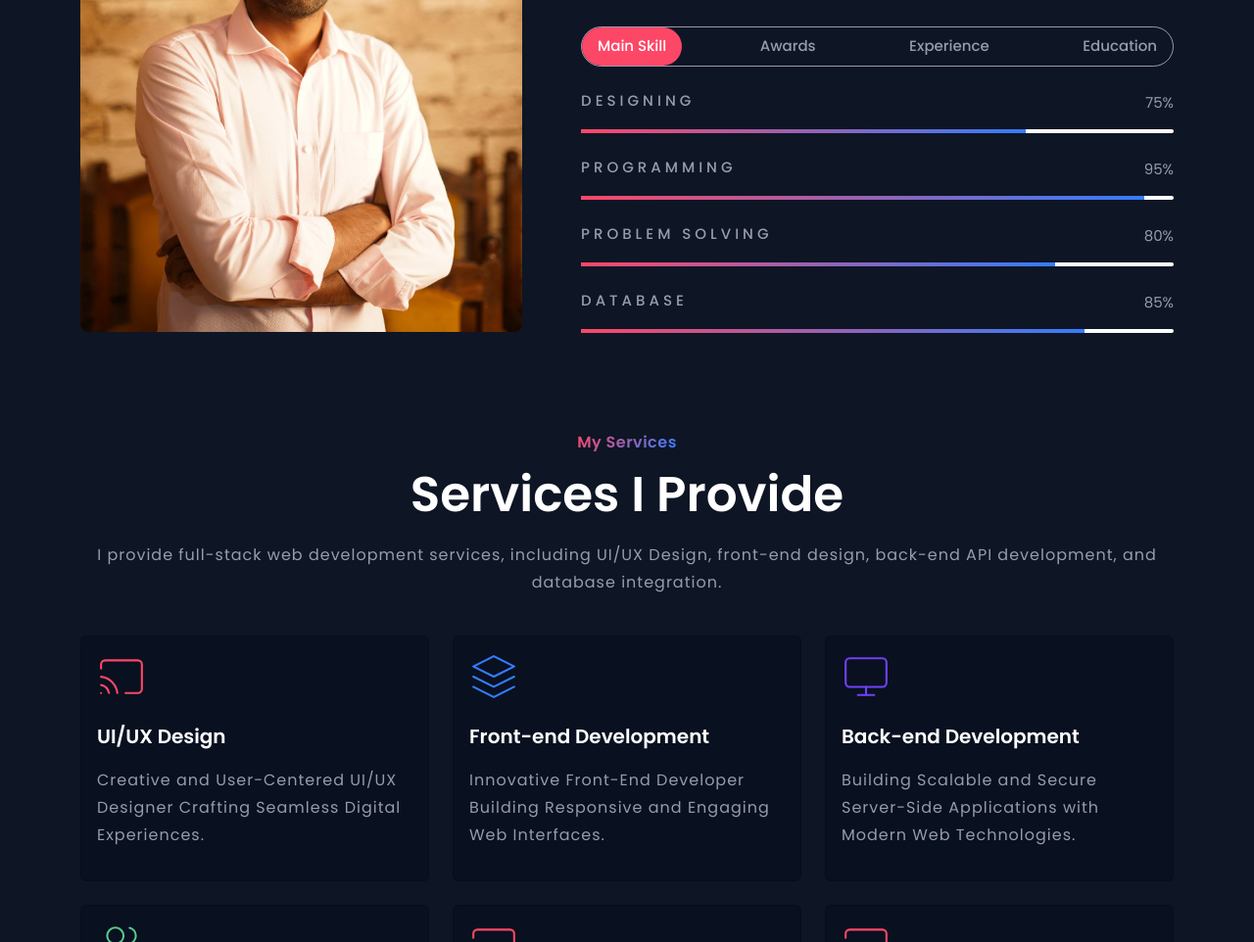
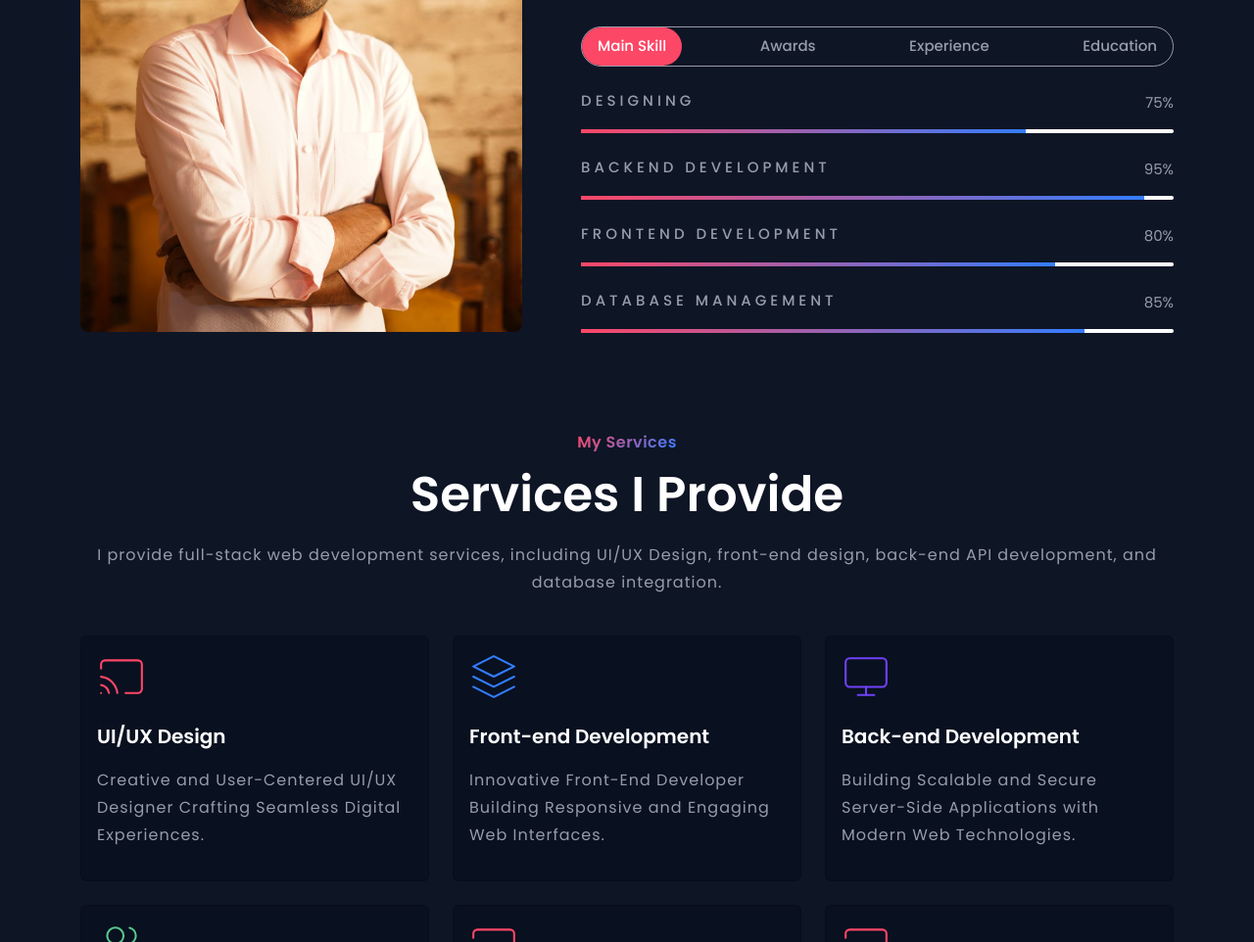
Before and after one commit to MH-Mubin/Personal-Portfolio, a plain HTML site: page index.html in a window 1280 px wide. Shown: the part 1076-2038 px from the top of the page at 98% size. Drawn offline with nearby package versions, Linux system fonts and the light colour scheme.

Commit message:
change progress bar

```diff
--- a/index.html
+++ b/index.html
@@ -232,11 +232,11 @@
                   </div>
 
                   <div class="single-progress">
-                    <h6>Programming</h6>
+                    <h6>Backend Development</h6>
                     <div
                       class="progress"
                       role="progressbar"
-                      aria-label="Programming"
+                      aria-label="Backend Development"
                       aria-valuenow="0"
                       aria-valuemin="0"
                       aria-valuemax="100"
@@ -247,7 +247,7 @@
                   </div>
 
                   <div class="single-progress">
-                    <h6>Problem Solving</h6>
+                    <h6>Frontend Development</h6>
                     <div
                       class="progress"
                       role="progressbar"
@@ -262,7 +262,7 @@
                   </div>
 
                   <div class="single-progress">
-                    <h6>Database</h6>
+                    <h6>Database Management</h6>
                     <div
                       class="progress"
                       role="progressbar"
```
